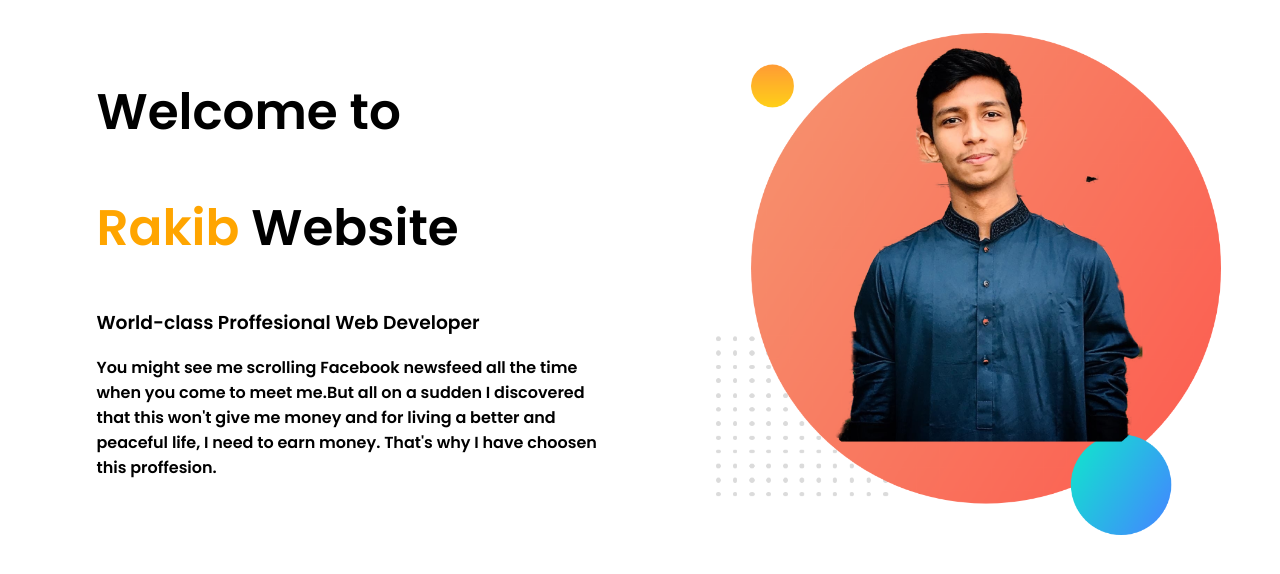
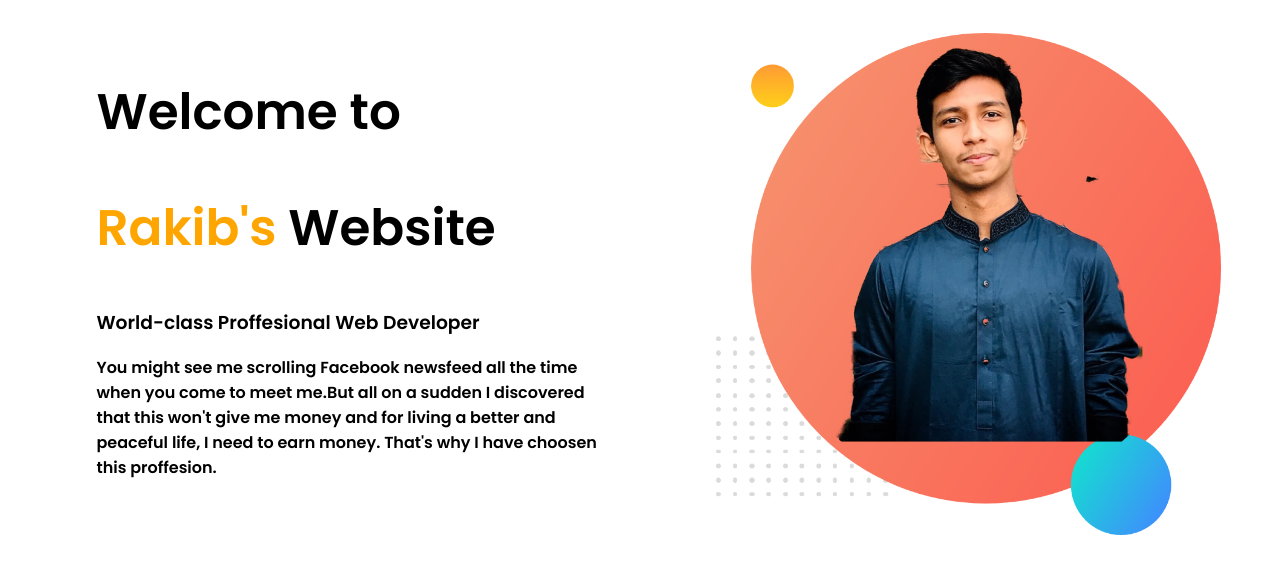
Before and after one commit to RakibulIslamRakib7/web-portfolio, a plain HTML site: page index.html in a window 1280 px wide. Drawn offline with Linux system fonts and the light colour scheme.

Commit message:
added something

```diff
--- a/index.html
+++ b/index.html
@@ -13,7 +13,7 @@
     <section>
         <div class="half-width">
             <h1>Welcome to</h1>
-            <h1><span class="highlight">Rakib</span> Website</h1>
+            <h1><span class="highlight">Rakib's</span> Website</h1>
             <h3>World-class Proffesional Web Developer</h3>
             <p>You might see me scrolling Facebook newsfeed all the time when you come to meet me.But all on a sudden I discovered that this won't give me money and for living a better and peaceful life, I need to earn money. That's why I have choosen this proffesion.</p>
         </div>
```
